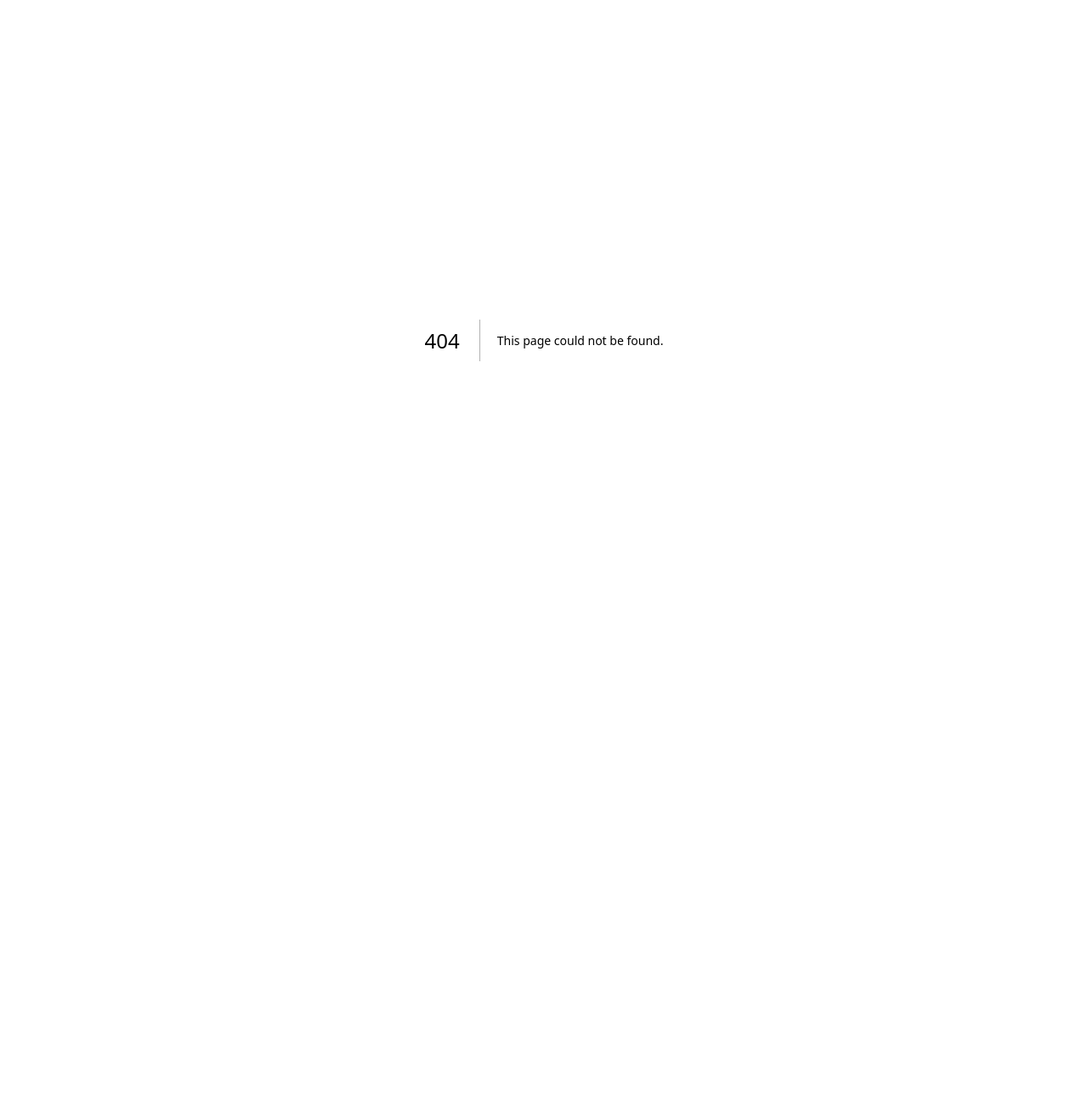
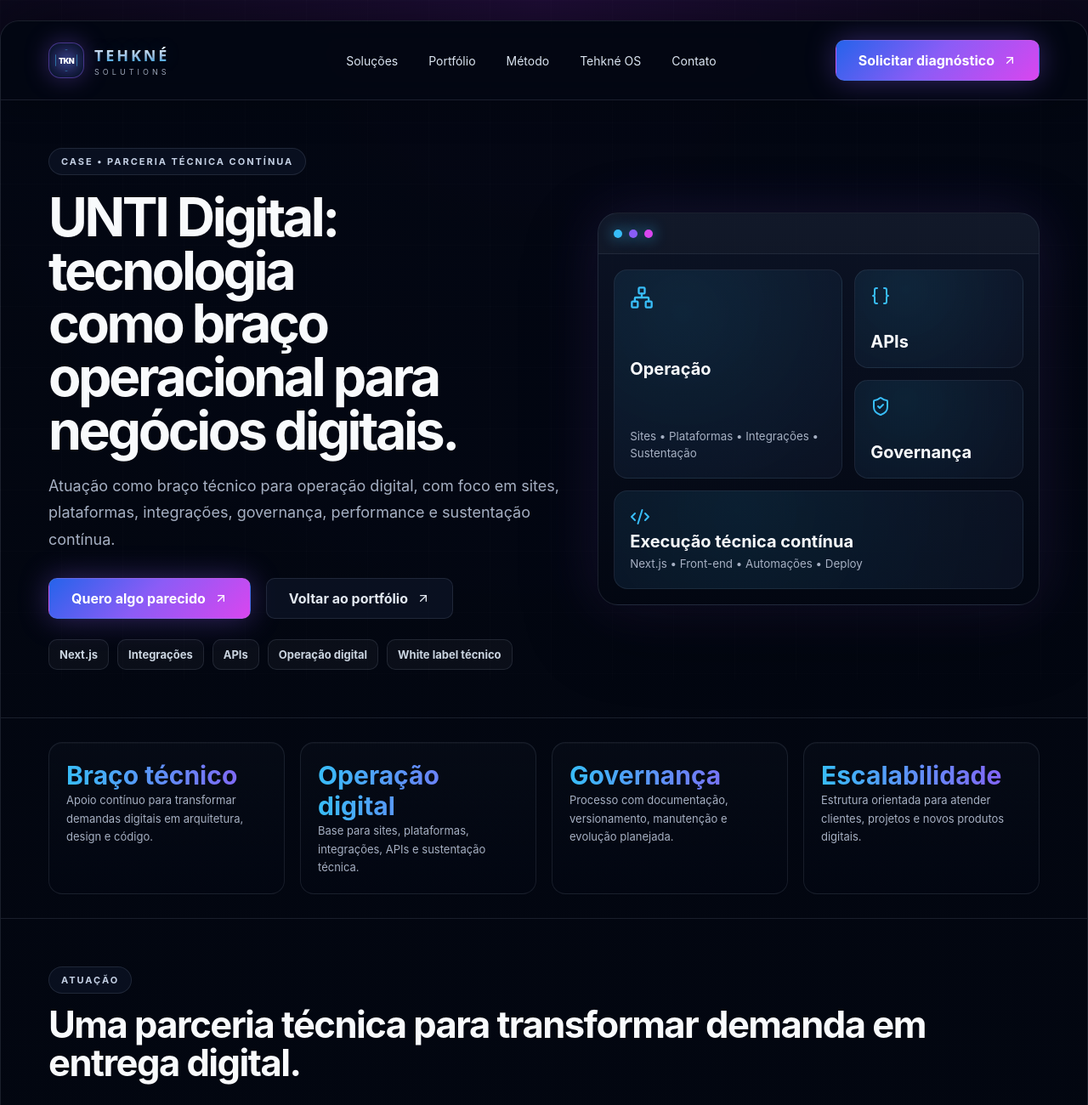
Before and after one commit to Tehkne-Solutions/tehkne-site, a Next.js app: page /portfolio/unti-digital in a window 1280 px wide. Before the commit this address had no page. Shown: the top 1300 px of the page at 85% size. Before the commit the page ends 800 px from the top, so only its background shows below. Built offline with nearby package versions, Linux system fonts and the light colour scheme.

Commit message:
feat: add UNTI Digital case page

```diff
--- /dev/null
+++ b/app/portfolio/unti-digital/page.tsx
@@ -0,0 +1,52 @@
+import { ArrowUpRight, Braces, Building2, Code2, Globe2, Network, ShieldCheck, Sparkles } from 'lucide-react';
+
+const project = {
+  title: 'UNTI Digital',
+  eyebrow: 'Case • Parceria técnica contínua',
+  type: 'Parceria técnica',
+  category: 'Site / Plataforma / Operação digital',
+  stack: ['Next.js', 'Integrações', 'APIs', 'Operação digital', 'White label técnico'],
+  description:
+    'Atuação como braço técnico para operação digital, com foco em sites, plataformas, integrações, governança, performance e sustentação contínua.'
+};
+
+const highlights = [
+  ['Braço técnico', 'Apoio contínuo para transformar demandas digitais em arquitetura, design e código.'],
+  ['Operação digital', 'Base para sites, plataformas, integrações, APIs e sustentação técnica.'],
+  ['Governança', 'Processo com documentação, versionamento, manutenção e evolução planejada.'],
+  ['Escalabilidade', 'Estrutura orientada para atender clientes, projetos e novos produtos digitais.']
+];
+
+const modules = [
+  { icon: Globe2, title: 'Sites e plataformas', text: 'Criação e evolução de interfaces digitais para apresentação, vendas, conteúdo e operação.' },
+  { icon: Braces, title: 'APIs e integrações', text: 'Conexões com CRM, ERP, formulários, automações e ferramentas externas.' },
+  { icon: Code2, title: 'Desenvolvimento sob demanda', text: 'Execução técnica para projetos web, front-end, back-end, landing pages e sistemas.' },
+  { icon: Network, title: 'Arquitetura operacional', text: 'Organização técnica para reduzir improviso, padronizar entregas e dar previsibilidade.' },
+  { icon: ShieldCheck, title: 'Sustentação contínua', text: 'Manutenção, ajustes, performance, correções e melhorias constantes.' },
+  { icon: Building2, title: 'Ecossistema parceiro', text: 'Atuação integrada com uma operação de tecnologia e marketing para negócios.' }
+];
+
+export const metadata = {
+  title: 'Case: UNTI Digital | Tehkné Solutions',
+  description: 'Case UNTI Digital: parceria técnica, operação digital, sites, plataformas, integrações, APIs e sustentação.'
+};
+
+export default function UntiDigitalCase() {
+  return (
+    <main className="site-shell case-page">
+      <div className="background-grid" />
+      <header className="nav-shell">
+        <a className="brand" href="/" aria-label="Tehkné Solutions"><span className="brand-symbol"><Sparkles size={18} /></span><span><strong>TEHKNÉ</strong><small>SOLUTIONS</small></span></a>
+        <nav><a href="/solucoes">Soluções</a><a href="/portfolio">Portfólio</a><a href="/#metodo">Método</a><a href="/#os">Tehkné OS</a><a href="/#contato">Contato</a></nav>
+        <a className="btn btn-primary coin" href="/#contato">Solicitar diagnóstico <ArrowUpRight size={16} /></a>
+      </header>
+      <section className="section-frame case-hero">
+        <div className="case-hero-copy"><span className="eyebrow">{project.eyebrow}</span><h1>{project.title}: tecnologia como braço operacional para negócios digitais.</h1><p>{project.description}</p><div className="hero-actions"><a className="btn btn-primary coin" href="/#contato">Quero algo parecido <ArrowUpRight size={16} /></a><a className="btn btn-secondary" href="/portfolio">Voltar ao portfólio <ArrowUpRight size={16} /></a></div><div className="case-stack">{project.stack.map((tech) => <span key={tech}>{tech}</span>)}</div></div>
+        <div className="case-visual"><div className="case-window"><div className="case-window-bar"><span /><span /><span /></div><div className="case-dashboard-grid"><div className="case-panel large"><Network size={28} /><strong>Operação</strong><small>Sites • Plataformas • Integrações • Sustentação</small></div><div className="case-panel"><Braces size={24} /><strong>APIs</strong></div><div className="case-panel"><ShieldCheck size={24} /><strong>Governança</strong></div><div className="case-panel wide"><Code2 size={24} /><strong>Execução técnica contínua</strong><small>Next.js • Front-end • Automações • Deploy</small></div></div></div></div>
+      </section>
+      <section className="metrics section-frame compact">{highlights.map(([value, label]) => <div key={value}><strong>{value}</strong><span>{label}</span></div>)}</section>
+      <section className="section-frame"><div className="section-heading"><span className="eyebrow">Atuação</span><h2>Uma parceria técnica para transformar demanda em entrega digital.</h2><p>Este case representa a Tehkné como estrutura de apoio para empresas e operações que precisam de tecnologia confiável, documentação e evolução.</p></div><div className="service-grid solutions-grid">{modules.map((module) => { const Icon = module.icon; return <article className="glass-card service-card solution-card" key={module.title}><Icon className="card-icon" size={32} /><h3>{module.title}</h3><p>{module.text}</p></article>; })}</div></section>
+      <section className="final-cta"><div><span className="eyebrow">Parceria técnica</span><h2>Sua empresa precisa de um braço técnico para executar com segurança?</h2><p>A Tehkné apoia negócios, agências e operações digitais com arquitetura, desenvolvimento, integrações e sustentação.</p></div><div className="hero-actions"><a className="btn btn-primary coin" href="mailto:contato@tehkne.com.br">Solicitar diagnóstico <ArrowUpRight size={16} /></a><a className="btn btn-secondary" href="/portfolio">Voltar ao portfólio <ArrowUpRight size={16} /></a></div></section>
+    </main>
+  );
+}
```
